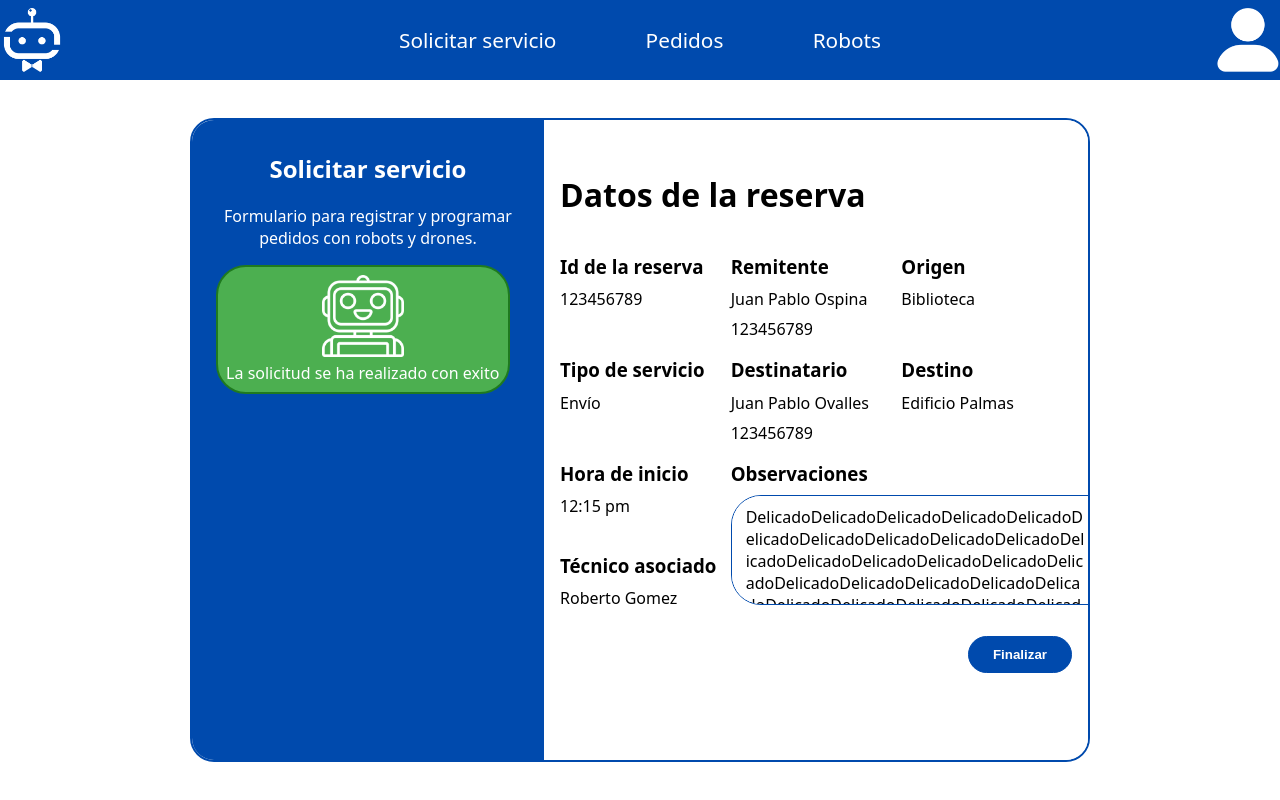
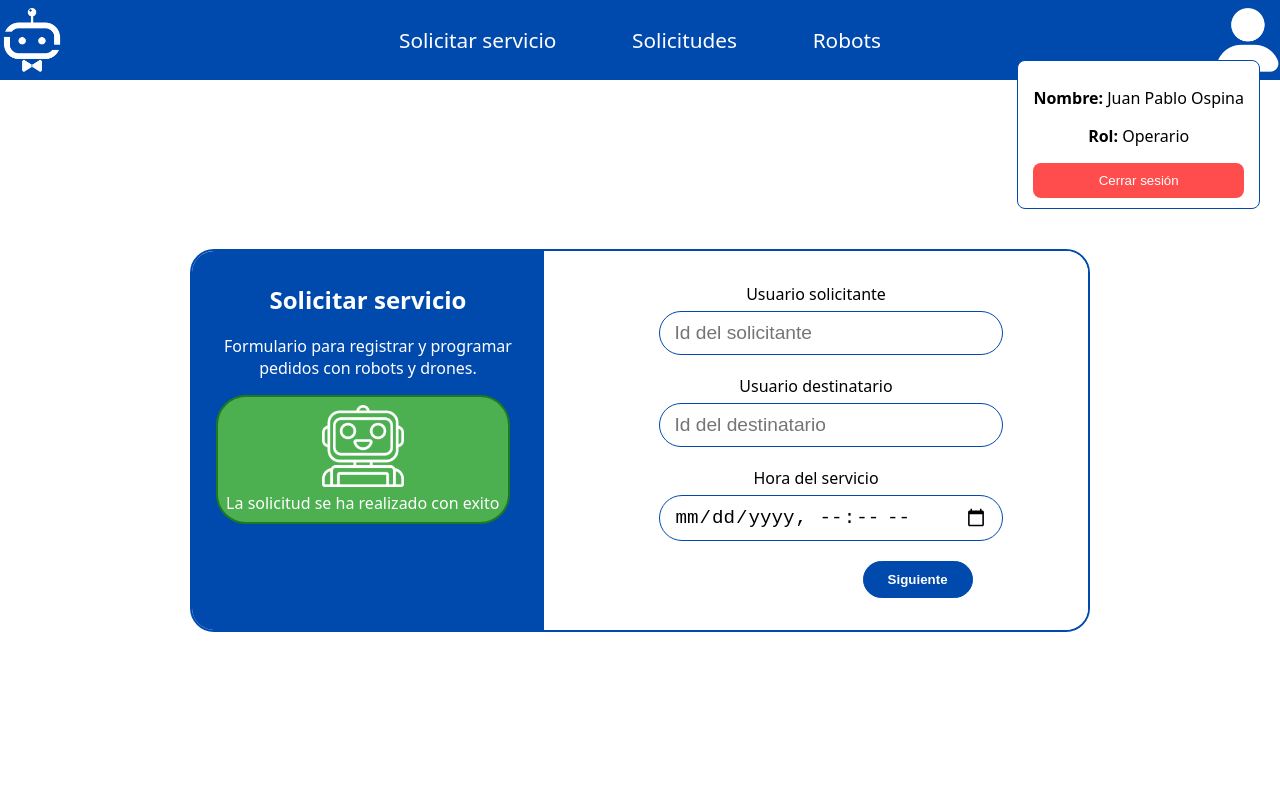
Before and after one commit to jpovalles/SistemaDronesBots, a React (Vite) app: page / in a window 1280 px wide. Both pictures are taken after a click on the picture 1248 px from the left and 40 px from the top of the page. Built offline with nearby package versions, Linux system fonts and the light colour scheme.

Commit message:
logout user

```diff
--- a/src/pages/operario/FinalSolicitud.jsx
+++ b/src/pages/operario/FinalSolicitud.jsx
@@ -1,8 +1,11 @@
 import React from "react";
 
 import "./FinalSolicitud.css";
+import { useNavigate } from 'react-router-dom';
 
 function FinalSolicitud() {
+    const navigate = useNavigate();
+
     const reserva = {
         id_reserva: "123456789",
         tipo_servicio: "Envío",
--- a/src/pages/operario/NavbarOperario.css
+++ b/src/pages/operario/NavbarOperario.css
@@ -36,27 +36,28 @@
 
 .menuOperario li{
     display: flex;
-    flex-direction: column;
     align-items: center;
     text-align: center;
     cursor: pointer;
     padding: 10px 15px;
     color: white;
-    border-radius: 10px;
+    border-radius: 20px;
     transition: ease-in-out 0.2s;
     font-size: 1.3em;
 }
 
-.menuOperario li:hover {
-    background-color: rgba(255, 255, 255, 0.2);
-
+.menuOperario .active{
+    text-decoration: none;
+    text-align: center;
+    cursor: pointer;
+    padding: 10px 15px;
+    color: #004aad;
+    background-color: white;
+    border-radius: 20px;
+    transition: ease-in-out 0.2s;
+    font-size: 1.2em;
 }
 
-.menuOperario li.active {
-    background-color: rgba(255, 255, 255, 0.2);
-    color: white;
-    border-radius: 5px;
-}
 
 .navbarOperario .perfil{
     cursor: pointer;
@@ -65,3 +66,42 @@
 .navbarOperario nav{
     flex-basis: 40%;
 }
+
+.nav-btn{
+    text-decoration: none;
+    text-align: center;
+    cursor: pointer;
+    padding: 10px 15px;
+    color: white;
+    border-radius: 20px;
+    transition: ease-in-out 0.2s;
+    font-size: 1.2em;
+}
+
+.nav-btn:hover {
+    background-color: rgba(255, 255, 255, 0.2);
+}
+
+.user-menu {
+    position: absolute;
+    top: 60px; /* ajusta según tu header */
+    right: 20px;
+    background-color: white;
+    color: black;
+    border: 1px solid #004aad;
+    padding: 10px 15px;
+    border-radius: 8px;
+    z-index: 1000;
+    min-width: 200px;
+}
+
+.logout-btn {
+    background-color: #ff4d4d;
+    color: white;
+    padding: 10px 15px;
+    border-radius: 8px;
+    border: none;
+    cursor: pointer;
+    text-align: center;
+    width: 100%;
+}
--- a/src/pages/operario/NavbarOperario.jsx
+++ b/src/pages/operario/NavbarOperario.jsx
@@ -1,7 +1,17 @@
-import React from "react";
+import React, { useState } from "react";
 import './NavbarOperario.css'
 
-function NavbarOperario(){
+function NavbarOperario({}){
+
+    const user = {
+        nombreUser: "Juan Pablo Ospina",
+        rolUser: "Operario"
+    }
+    const {nombreUser, rolUser} = user;
+
+    const [mostrarMenu, setMostrarMenu] = useState(false);
+
+    const toggleMenu = () => setMostrarMenu(!mostrarMenu);
 
     return(
         <div className="navbarOperario">
@@ -10,12 +20,25 @@ function NavbarOperario(){
 
             <nav className="menuOperario">
                 <ul>
-                    <li>Solicitar servicio</li>
-                    <li>Pedidos</li>
-                    <li>Robots</li>
+                    <li className="nav-btn">
+                        Solicitar servicio
+                    </li>
+                    <li className="nav-btn">
+                            Solicitudes
+                    </li>
+                    <li className="nav-btn">
+                            Robots
+                    </li>
                 </ul>
             </nav>
-            <img src="/userIcon.png" alt="Icono del usuario actual" className="perfil"/>
+            <img src="/userIcon.png" alt="Icono del usuario actual" className="perfil" onClick={toggleMenu}/>
+            {mostrarMenu && (
+                <div className="user-menu">
+                    <p><strong>Nombre: </strong>{nombreUser}</p>
+                    <p><strong>Rol: </strong> {rolUser}</p>
+                    <button className="logout-btn">Cerrar sesión</button>
+                </div>
+            )}
         </div>
     );
 }
--- a/src/pages/operario/SolicitarFirst.jsx
+++ b/src/pages/operario/SolicitarFirst.jsx
@@ -1,6 +1,8 @@
 import React from "react";
+import { useNavigate } from 'react-router-dom';
 
 function SolicitarFirst() {
+    const navigate = useNavigate();
     return(
         <div className="solicitarFirst">
             <div className="form-group">
--- a/src/pages/operario/SolicitarSecond.jsx
+++ b/src/pages/operario/SolicitarSecond.jsx
@@ -1,7 +1,9 @@
 import React from "react";
 import { useState } from "react";
+import { useNavigate } from 'react-router-dom';
 
 function SolicitarSecond() {
+    const navigate = useNavigate();
     const edificios = [
         "Edificio Las Palmas",
         "Edificio Guayacanes",
@@ -41,7 +43,7 @@ function SolicitarSecond() {
                 <textarea id="mensaje" name="mensaje" rows="4" cols="40" placeholder="Escribe tu mensaje"></textarea>
             </div>
 
-            <button className="btn">Siguiente</button>
+            <button className="btn"  onClick={() => navigate('../3')}>Siguiente</button>
         </div>
     );
 }
--- a/src/pages/operario/SolicitarServicio.css
+++ b/src/pages/operario/SolicitarServicio.css
@@ -103,6 +103,11 @@
     font-family: inherit;
 }
 
+.final-solicitud textarea:focus {
+    outline: none;
+    border: 1px solid #004aad;
+}
+
  /* Scrollbar general */
     textarea::-webkit-scrollbar {
     width: 8px;
--- a/src/pages/operario/SolicitarServicio.jsx
+++ b/src/pages/operario/SolicitarServicio.jsx
@@ -1,5 +1,6 @@
 import React from "react";
 import './SolicitarServicio.css'
+import { Routes, Route, Navigate, Outlet } from 'react-router-dom';
 
 import SolicitarFirst from "./SolicitarFirst";
 import SolicitarSecond from "./SolicitarSecond";
@@ -16,7 +17,8 @@ function SolicitarServicio() {
                 <AlertaSolicitud mensaje="La solicitud se ha realizado con exito" />
             </div>
             <div className="right-panel">
-                <FinalSolicitud/>
+            <SolicitarFirst/>
+            <Outlet />
             </div>
         </div>
     )
```
